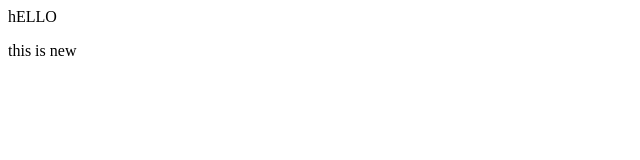
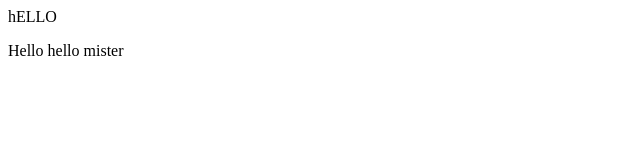
Before and after one commit to mrvvk06/newfiles, a plain HTML site: page index.html in a window 1280 px wide. Shown: the full height of the page, 0-640 px from the left. Drawn offline with Linux system fonts and the light colour scheme.

Commit message:
New modified line

```diff
--- a/index.html
+++ b/index.html
@@ -1,3 +1,2 @@
 <p> hELLO </p>
-<p>this is new
-</p>
+<p>Hello hello mister</p>
```
